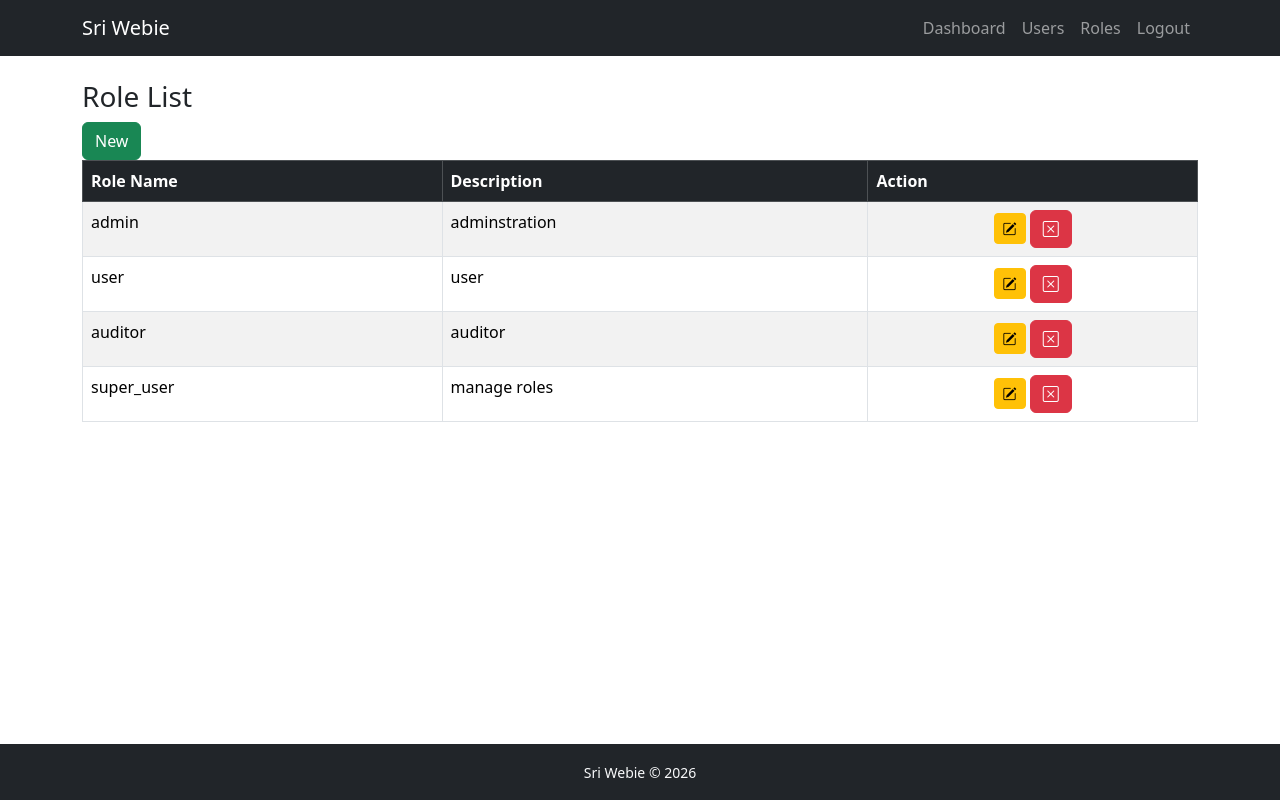
After one commit to srisan619/sri_webie, a Django app: page /roles/ in a window 1280 px wide. The commit adds this page. Run offline with Django 5.2, Linux system fonts and the light colour scheme; a user stored in the database is signed in; data comes from the database, SQL or seed files in the repository; both versions use the stored data as it was after the commit.

Commit message:
PASSWORD RESET (EMAIL) and ROLES MODULE IMPLEMENTATION

```diff
--- a/sri_webie/settings.py
+++ b/sri_webie/settings.py
@@ -24,6 +24,7 @@ SECRET_KEY = 'django-insecure-_aqvmf7h2wv@$58vj&yr(rmbn6qa21@9@whx(k8_w$je%5ar3q
 
 # SECURITY WARNING: don't run with debug turned on in production!
 DEBUG = True
+EMAIL_BACKEND = 'django.core.mail.backends.console.EmailBackend'
 
 ALLOWED_HOSTS = []
 
--- a/sri_webie/urls.py
+++ b/sri_webie/urls.py
@@ -16,8 +16,13 @@ Including another URLconf
 """
 from django.contrib import admin
 from django.urls import path, include
+from django.contrib.auth import views as auth_views
 
 urlpatterns = [
     path('admin/', admin.site.urls),
-    path('', include('users.urls'))
+    path('', include('users.urls')),
+    path('password-reset/', auth_views.PasswordResetView.as_view(template_name="users/password_reset.html"),name="passwor_reset"),
+    path('password-reset/done', auth_views.PasswordResetDoneView.as_view(template_name="users/password_reset_done.html"),name="password_reset_done"),
+    path('reset/<uidb64>/<token>', auth_views.PasswordResetConfirmView.as_view(template_name="users/password_reset_confirm.html"),name="password_reset_confirm"),
+    path('reset/done', auth_views.PasswordResetCompleteView.as_view(template_name="users/password_reset_complete.html"),name="password_reset_complete"),
 ]
--- a/users/templates/users/base.html
+++ b/users/templates/users/base.html
@@ -25,6 +25,9 @@
                         {% if request.user.role.role_name == "admin" %}
                             <li class="nav-item">
                                 <a href="/users/" class="nav-link">Users</a>
+                            </li>
+                            <li class="nav-item">
+                                <a href="/roles/" class="nav-link">Roles</a>
                             </li>
                         {%endif%}
                         {% if request.user.role.role_name == "auditor" %}
@@ -55,7 +58,7 @@
     <footer class="bg-dark text-light mt-auto">
         <div class="container text-center py-3">
             <small>
-                Sri Webie © {{now|date:"Y"}}
+                Sri Webie © {% now "Y" %}
             </small>
         </div>
     </footer>
--- a/users/templates/users/login.html
+++ b/users/templates/users/login.html
@@ -11,7 +11,7 @@
                     <input type="password" name="password" required><br><br>
                     <button type="submit">Login</button>
                 </form>
-
+                <a href="/password-reset/">Forgot Password?</a>
                 {% if error %}
                 <p style="color: red;">{{error}}</p>
                 {% endif %}
--- /dev/null
+++ b/users/templates/users/password_reset_complete.html
@@ -0,0 +1,4 @@
+{% extends "users/base.html" %}
+{% block content %}
+    <p>Password reset successful. <a href="/login/">Login</a></p>
+{%endblock%}
--- /dev/null
+++ b/users/templates/users/password_reset_done.html
@@ -0,0 +1,4 @@
+{% extends "users/base.html" %}
+{% block content %}
+    <p>Email sent with password reset instructions.</p>
+{%endblock%}
--- /dev/null
+++ b/users/templates/users/role_list.html
@@ -0,0 +1,34 @@
+{%extends "users/base.html"%}
+{%block title%}Role List{%endblock%}
+
+{%block content%}
+    <h3>Role List</h3>
+    {%if request.user.role.role_name == "admin" %}
+        <a href="/roles/create/" class="btn btn-success">New</a>
+    {%endif%}
+
+    <table class="table table-bordered table-striped">
+        <thead class="table-dark">
+            <tr>
+                <th>Role Name</th>
+                <th>Description</th>
+                <th>Action</th>
+            </tr>
+        </thead>
+
+        <tbody>
+            {%for r in roles%}
+                <tr>
+                    <td>{{r.role_name}}</td>
+                    <td>{{r.description}}</td>
+                    <td class="text-center">
+                        {% if request.user.role.role_name == "admin" %}
+                            <a href="/roles/{{r.id}}/edit/" class="btn btn-sm btn-warning"><i class="bi bi-pencil-square"></i></a>
+                            <a href="/roles/{{r.id}}/delete/" class="btn btn-danger"><i class="bi bi-x-square"></i></a>
+                        {% endif %}
+                    </td>
+                </tr>
+            {%endfor%}
+        </tbody>
+    </table>
+{%endblock%}
--- a/users/templates/users/user_list.html
+++ b/users/templates/users/user_list.html
@@ -5,7 +5,7 @@
 {% block content %}
     <h3>User List</h3>
     {% if request.user.role.role_name == "admin" %}
-        <a href="/users/create/">Create</a>
+        <a href="/users/create/" class="btn btn-success">New</a>
     {% endif %}
 
 
--- a/users/urls.py
+++ b/users/urls.py
@@ -1,5 +1,6 @@
 from django.urls import path
-from .views import dashboard, user_login, user_logout, user_list,user_create,user_update,user_toggle_status#, user_delete
+from .views import dashboard, user_login, user_logout, user_list,user_create,user_update,user_toggle_status,role_list,role_create,role_update,role_delete
+#, user_delete
 
 urlpatterns=[
     path('', dashboard, name="home"),
@@ -10,5 +11,9 @@ urlpatterns=[
     path('users/create/', user_create, name="user_create"),
     path('users/<pk>/edit/', user_update, name="user_update"),
     # path('users/<pk>/delete/', user_delete, name="user_delete"),
-    path('users/<pk>/toggle-status/', user_toggle_status, name="user_toggle_status")
+    path('users/<pk>/toggle-status/', user_toggle_status, name="user_toggle_status"),
+    path('roles/', role_list, name="role_list"),
+    path('roles/create/', role_create, name="role_create"),
+    path('roles/<pk>/edit/', role_update, name="role_update"),
+    path('roles/<pk>/delete/', role_delete, name="role_delete")
 ]
--- a/users/views.py
+++ b/users/views.py
@@ -2,8 +2,8 @@ from django.shortcuts import render, redirect, get_object_or_404
 from django.http import HttpResponse, HttpResponseForbidden
 from django.contrib.auth import authenticate, login, logout
 from django.contrib.auth.decorators import login_required
-from .models import AuditLog, User
-from .forms import UserCreateForm, UserUpdateForm
+from .models import AuditLog, User, Role
+from .forms import UserCreateForm, UserUpdateForm, RoleForm
 from django.contrib import messages
 
 def dashboard(request):
@@ -132,3 +132,53 @@ def user_toggle_status(request, pk):
     messages.success(request, f"User {user.username} {'activated' if user.is_active else 'deactivated'} successfully.")
     user.save()
     return redirect("user_list")
+
+@login_required
+def role_list(request):
+    if not (is_admin(request.user) or is_auditor(request.user)):
+        return HttpResponseForbidden("Access Denied")
+
+    roles = Role.objects.all()
+    return render(request, "users/role_list.html", {"roles": roles})
+
+@login_required
+def role_create(request):
+    if not is_admin(request.user):
+        return HttpResponseForbidden("Admins only can access")
+
+    form = RoleForm(request.POST or None)
+    if form.is_valid():
+        role = form.save()
+        messages.success(request, f"Role {role.role_name} created successfully")
+        return redirect("role_list")
+
+    return render(request, "users/role_form.html", {"form": form})
+
+@login_required
+def role_update(request, pk):
+    if not is_admin(request.user):
+        return HttpResponseForbidden("Admins only can access")
+
+    role = get_object_or_404(Role, pk=pk)
+    form = RoleForm(request.POST or None, instance=role)
+    if form.is_valid():
+        form.save()
+        messages.success(request, f"Role {role.role_name} created successfully")
+        return redirect("role_list")
+
+    return render(request, "users/role_form.html", {"form": form})
+
+@login_required
+def role_delete(request,pk):
+    if not is_admin(request.user):
+        return HttpResponseForbidden("Admins only can delete")
+
+    role = get_object_or_404(Role, pk=pk)
+
+    if role.users.exists():
+        messages.error(request, "Role is assigned to users and cannot be deleted.")
+        return redirect("role_list")
+
+    role.delete()
+    messages.success(request, "Role deleted successfully.")
+    return redirect("role_list")
```
Also changed, not shown: users/forms.py (+6 -1 lines), users/templates/users/password_reset.html (added, +9 -0 lines), users/templates/users/password_reset_confirm.html (added, +9 -0 lines), users/templates/users/role_form.html (added, +38 -0 lines), db.sqlite3.
